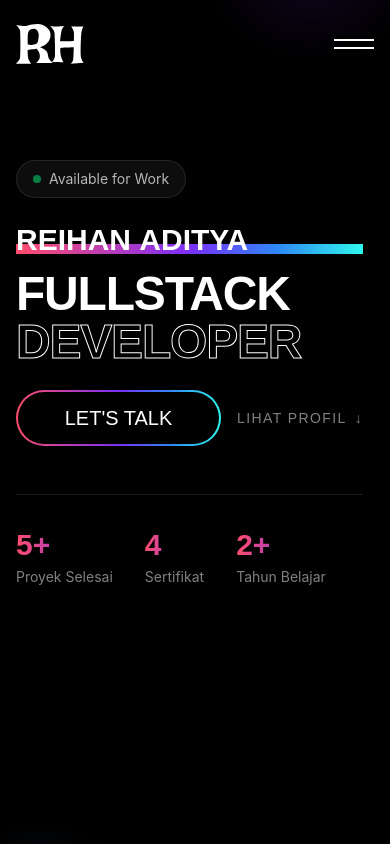
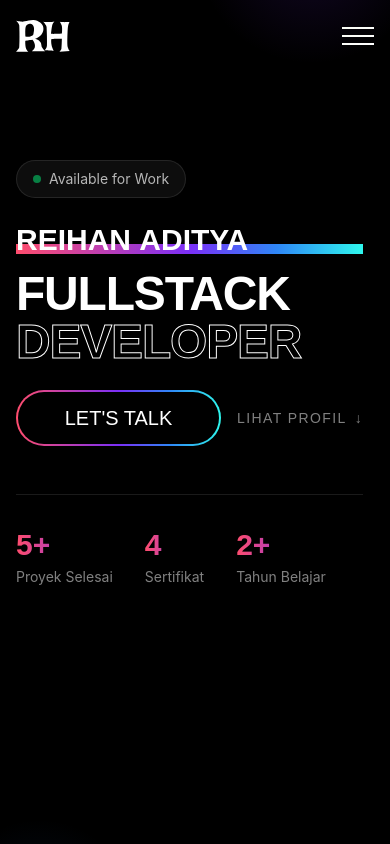
Before and after one commit to ehanz12/PortoReact, a React (Vite) app: page / in a window 390 px wide. Shown: the top 844 px of the page. Built offline with nearby package versions, Linux system fonts and the light colour scheme; no server answers.

Commit message:
benerin navbar

```diff
--- a/src/components/Navbar.jsx
+++ b/src/components/Navbar.jsx
@@ -27,28 +27,34 @@ const Navbar = () => {
         ref={navRef}
         className="fixed top-0 w-full mix-blend-difference z-50"
       >
-        <div className="main-container py-6 flex justify-between items-center">
-          <img src={Logo} className="h-10 w-auto" />
-          <div onClick={() => SetMenuOpen(!menuOpen)} className="flex flex-col gap-1.5 cursor-pointer">
-            <span className={`inline-block w-10 lg:w-12 h-0.5 bg-white transition-all duration-300 ease-in-out origin-center
-              ${menuOpen ? 'rotate-45 translate-y-1' : ''}`
+        <div className="main-container py-5 lg:py-8 flex justify-between items-center">
+          <img src={Logo} className="h-8 lg:h-12 w-auto" alt="Logo" />
+          <div
+            onClick={() => SetMenuOpen(!menuOpen)}
+            className="flex flex-col gap-1.5 cursor-pointer group"
+          >
+            <span className={`inline-block w-8 lg:w-12 h-0.5 bg-white transition-all duration-300 ease-in-out
+              ${menuOpen ? 'rotate-45 translate-y-2' : ''}`
               }></span>
-            <span className={`inline-block w-10 lg:w-12 h-0.5 bg-white transition-all duration-300 ease-in-out origin-center
-              ${menuOpen ? '-rotate-45 -translate-y-1' : ''}
+            <span className={`inline-block w-8 lg:w-12 h-0.5 bg-white transition-all duration-300 ease-in-out
+              ${menuOpen ? 'opacity-0' : 'opacity-100'}`
+              }></span>
+            <span className={`inline-block w-8 lg:w-12 h-0.5 bg-white transition-all duration-300 ease-in-out
+              ${menuOpen ? '-rotate-45 -translate-y-2' : ''}
               `}></span>
           </div>
         </div>
       </nav>
 
       {/* Full Screen Menu */}
-      <div className={`fixed z-30 inset-0 bg-black text-white flex flex-col items-center
-      justify-center gap-5 lg:gap-8 overflow-y-auto py-10 transition-transform duration-300 ease-in-out ${menuOpen ? 'translate-y-0 ' : '-translate-y-full'}`} onClick={() => SetMenuOpen(false)}>
-      <Link to="/" className="menu-links text-[8vw] lg:text-[4vw]">Home</Link>
-      <Link to="/#about" className="menu-links text-[8vw] lg:text-[4vw]">About</Link>
-      <Link to="/#experience" className="menu-links text-[8vw] lg:text-[4vw]">Experience</Link>
-      <Link to="/projects" className="menu-links text-[8vw] lg:text-[4vw]">Projects</Link>
-      <Link to="/#github" className="menu-links text-[8vw] lg:text-[4vw]">GitHub</Link>
-      <Link to="mailto:rhanssap@gmail.com" className="menu-links text-[8vw] lg:text-[4vw]">Contact</Link>
+      <div className={`fixed z-[40] inset-0 bg-black text-white flex flex-col items-center
+      justify-center gap-4 lg:gap-8 overflow-y-auto py-10 transition-transform duration-500 ease-in-out ${menuOpen ? 'translate-y-0' : '-translate-y-full'}`} onClick={() => SetMenuOpen(false)}>
+        <Link to="/" className="menu-links">Home</Link>
+        <Link to="/#about" className="menu-links">About</Link>
+        <Link to="/#experience" className="menu-links">Experience</Link>
+        <Link to="/projects" className="menu-links">Projects</Link>
+        <Link to="/#github" className="menu-links">GitHub</Link>
+        <Link to="mailto:rhanssap@gmail.com" className="menu-links">Contact</Link>
       </div>
     </>
   );
--- a/src/index.css
+++ b/src/index.css
@@ -110,8 +110,8 @@
   }
 
   .menu-links {
-    @apply text-[10vw] lg:text-[6vw] font-heading font-medium uppercase
-      lg:opacity-60 hover:opacity-100
+    @apply text-[8vw] lg:text-[5vw] font-heading font-medium uppercase
+      lg:opacity-60 hover:opacity-100 transition-all duration-300
   }
 
   /* ─── Gradient Text ─── */
```
